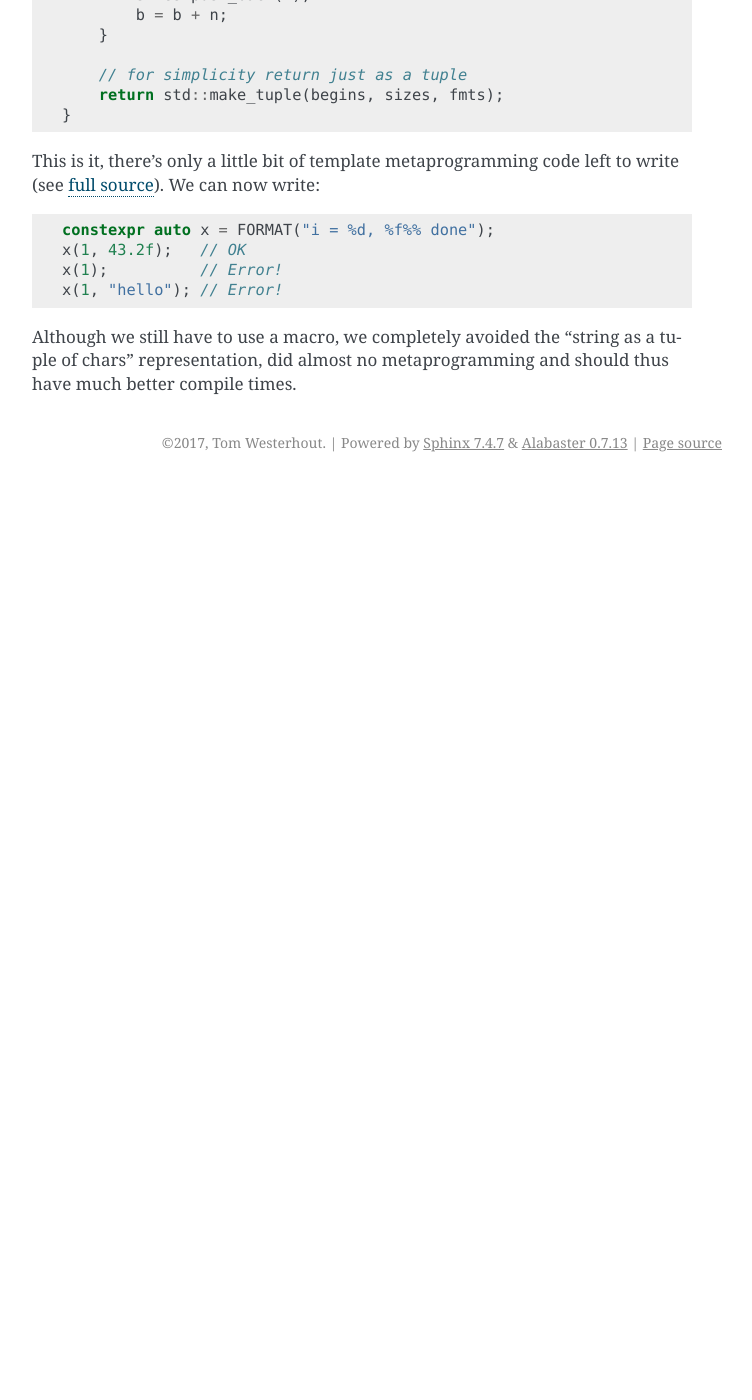
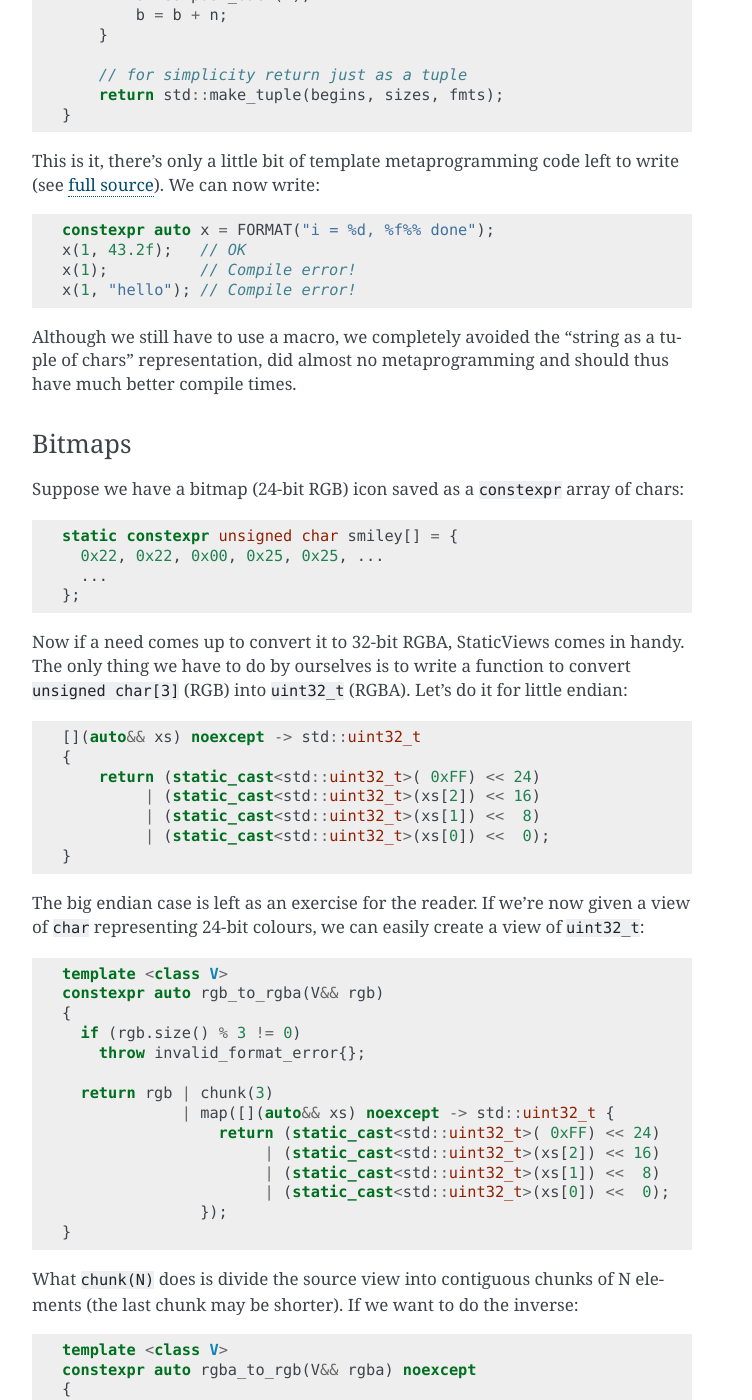
Before and after one commit to BoostGSoC17/static-views, a Sphinx documentation site: the page built from doc/getting_started.rst, in a window 1280 px wide and 1400 px high, scrolled down 9045 px. Shown: the whole window, without its empty margins (388-1140 px from the left). Built offline with Sphinx 7.4.7, drawn with Linux system fonts in a browser that asks for light colours; before the commit the page ends 9527 px from its top, so only the background shows below that; some of the changed text lies outside the part shown.

Commit message:
Add docs

```diff
--- a/doc/getting_started.rst
+++ b/doc/getting_started.rst
@@ -2,16 +2,13 @@
 .. _tutorial:
 
 *********************************************************************
-                              Tutorial
+                            Tutorial
 *********************************************************************
-
-
 
 .. _overview:
 
 Overview
 ========
-
 
 .. default-domain:: cpp
 .. highlight:: c++
@@ -474,9 +469,187 @@
 
   constexpr auto x = FORMAT("i = %d, %f%% done");
   x(1, 43.2f);   // OK
-  x(1);          // Error!
-  x(1, "hello"); // Error!
+  x(1);          // Compile error!
+  x(1, "hello"); // Compile error!
 
 Although we still have to use a macro, we completely avoided the "string
 as a tuple of chars" representation, did almost no metaprogramming and
 should thus have much better compile times.
+
+
+Bitmaps
+-------
+
+Suppose we have a bitmap (24-bit RGB) icon saved as a ``constexpr`` array of
+chars::
+
+  static constexpr unsigned char smiley[] = {
+    0x22, 0x22, 0x00, 0x25, 0x25, ...
+    ...
+  };
+
+Now if a need comes up to convert it to 32-bit RGBA, StaticViews comes in
+handy. The only thing we have to do by ourselves is to write a function to
+convert ``unsigned char[3]`` (RGB) into ``uint32_t`` (RGBA). Let's do it
+for little endian::
+
+  [](auto&& xs) noexcept -> std::uint32_t
+  {
+      return (static_cast<std::uint32_t>( 0xFF) << 24)
+           | (static_cast<std::uint32_t>(xs[2]) << 16)
+           | (static_cast<std::uint32_t>(xs[1]) <<  8)
+           | (static_cast<std::uint32_t>(xs[0]) <<  0);
+  }
+
+The big endian case is left as an exercise for the reader. If we're now
+given a view of ``char`` representing 24-bit colours, we can easily create
+a view of ``uint32_t``::
+
+  template <class V>
+  constexpr auto rgb_to_rgba(V&& rgb)
+  {
+    if (rgb.size() % 3 != 0)
+      throw invalid_format_error{};
+
+    return rgb | chunk(3)
+               | map([](auto&& xs) noexcept -> std::uint32_t {
+                   return (static_cast<std::uint32_t>( 0xFF) << 24)
+                        | (static_cast<std::uint32_t>(xs[2]) << 16)
+                        | (static_cast<std::uint32_t>(xs[1]) <<  8)
+                        | (static_cast<std::uint32_t>(xs[0]) <<  0);
+                 });
+  }
+
+What ``chunk(N)`` does is divide the source view into contiguous chunks of
+N elements (the last chunk may be shorter). If we want to do the inverse::
+
+  template <class V>
+  constexpr auto rgba_to_rgb(V&& rgba) noexcept
+  {
+    return rgba | map([](auto&& x) noexcept {
+                    return raw_view(std::array<unsigned char, 3>{
+                      (x & 0x000000FF), (x & 0x0000FF00), (x & 0x00FF0000)
+                    });
+                  });
+                | concat();
+  }
+
+We convert each integer into a view of chars and the flatten the view of
+views (think monadic bind for lists).
+
+Conversions to a 1-bit bitmaps is a tiny bit trickier. Apart from
+conversion from 24-bit RGB to a ``bool``, we also need to convert 8
+``bool``'s into a char::
+
+  [](auto&& bs)
+  {
+    unsigned char c = 0x00;
+    for (std::size_t i = 0; i < bs.size(); ++i) {
+      c |= static_cast<unsigned char>(bs[i])
+           << (bs.size() - 1 - i);
+    }
+    return c;
+  }
+
+Assume that the ``pixel_rgb_to_bw`` takes a view
+of 3 ``char``'s and returns a ``bool`` (true -- white, false -- black).
+Then the complete conversion function becomes::
+
+  template <class V>
+  constexpr auto rgb_to_bw(V&& rgb)
+  {
+    if (rgb.size() % 3 != 0)
+      throw invalid_format_error{};
+
+    return rgb | chunk(3)
+               | map(pixel_rgb_to_bw)
+               | chunk(8)
+               | map([](auto&& bs) noexcept {
+                    unsigned char c = 0x00;
+                    for (std::size_t i = 0; i < bs.size(); ++i) {
+                      c |= static_cast<unsigned char>(bs[i])
+                           << (bs.size() - 1 - i);
+                    }
+                    return c;
+                 });
+  }
+
+
+UK Codes
+--------
+
+Consider an example of data that rarely changes: postcodes and phone
+codes. `postcodes.txt
+<https://github.com/BoostGSoC17/static-map/blob/development/example/postcodes.txt>`_
+and `phone_codes.txt
+<https://github.com/BoostGSoC17/static-map/blob/development/example/phone_codes.txt>`_
+give examples of such data for the UK. We can "load" them at compile by
+simply *including* the files::
+
+  struct postcode_info {
+      char const*   postcode;
+      double        latitude;
+      double        longitude;
+      char const*   town;
+      char const*   region;
+      char const*   uk_region;
+      char const*   country;
+      char const*   country_string;
+  };
+
+  static constexpr postcode_info postcodes[] = {
+  #   include "postcodes.txt"
+  };
+
+  struct phone_code_info {
+      char const*   phone_code;
+      char const*   area;
+      double        latitude;
+      double        longitude;
+  };
+
+  static constexpr phone_code_info phone_codes[] = {
+  #   include "phone_codes.txt"
+  };
+
+Say, we want a mapping from postcodes to phone codes, i.e. given a
+``postcode`` (as ``char const*``) we want to find the corresponding
+``phone_code`` (as ``char const*``). There may not be a
+``phone_code_info`` with the exact same location as of the
+``postcode_info``, we thus look for the closest one::
+
+  constexpr auto find_closest = [](postcode_info const& post) {
+      return phone_codes | min([&post](auto&& x) {
+          return distance(post.latitude, post.longitude,
+              x.latitude, x.longitude);
+      });
+  };
+
+And with that we finally obtain::
+
+  static constexpr auto postcode_to_phone_code = postcodes
+      | map([](postcode_info const& post) {
+             return std::make_pair(post, find_closest(post));
+        });
+      | hashed_view(compose(hash_c, postcode_info::*postcode));
+  //                                ^^^^^^^^^^^^^^^^^^^^^^^^
+  //                                with C++17 we can "invoke"
+  //                                pointers to member data too.
+  //                        ^^^^^^
+  //                 a compile-time analogue
+  //                 of hash<void>
+  constexpr auto match = [&postcode_to_phone_code](char const* postcode) {
+      return find_if
+          ( postcode_to_phone_code[hash_c(postcode)]
+          , [postcode](auto&& info) {
+                return equal_c(postcode, info.first.postcode);
+  //                   ^^^^^^^
+  //              a compile-time analogue
+  //              of equal<void>
+            }
+          ).second.phone_code;
+  };
+
+Now we can do ``match(postcode)`` which gives us a ``phone_code`` closest
+to the input postcode. Oh, yes, and if ``postcodes`` doesn't contain the
+``postcode`` we get a compile error.
```
Also changed, not shown: other parts of doc/getting_started.rst (+0 -2 lines).
